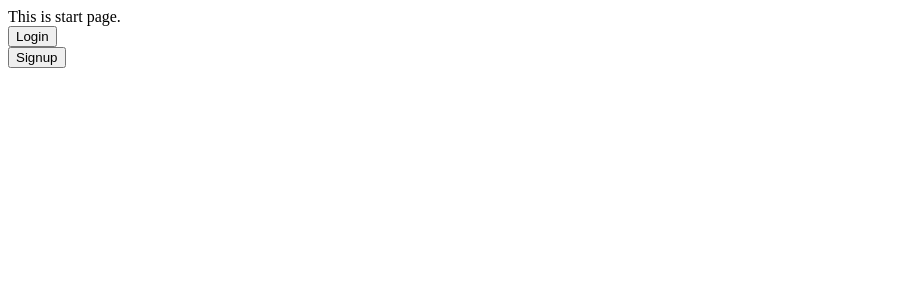
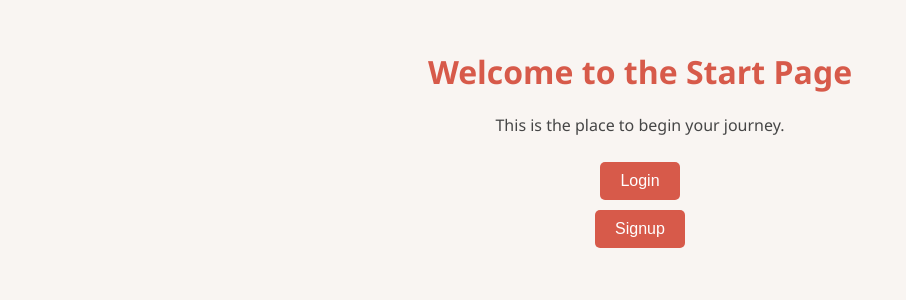
Before and after one commit to Zhu-Lifeng/Cloud-Computing-miniproject, a Python web app: template MainProject/templates/start.html in a window 1280 px wide. Shown: the top 300 px of the page, without its empty margins (0-906 px from the left). Run offline with Jinja, Linux system fonts and the light colour scheme; the template is opened without the code that fills it, so the values that code supplies are empty.

Commit message:
Update start.html

```diff
--- a/MainProject/templates/start.html
+++ b/MainProject/templates/start.html
@@ -2,10 +2,42 @@
 <html lang="en">
 <head>
     <meta charset="UTF-8">
-    <title>This is start page.</title>
+    <meta name="viewport" content="width=device-width, initial-scale=1.0">
+    <title>Welcome to the Start Page</title>
+    <style>
+        body {
+            font-family: 'Segoe UI', Tahoma, Geneva, Verdana, sans-serif;
+            background-color: #f9f5f2;
+            color: #464646;
+            text-align: center;
+            margin: 50px;
+        }
+
+        h1 {
+            color: #d75a4a;
+        }
+
+        button {
+            background-color: #d75a4a;
+            color: white;
+            padding: 10px 20px;
+            border: none;
+            border-radius: 5px;
+            cursor: pointer;
+            font-size: 16px;
+            margin-top: 10px;
+        }
+
+        button:hover {
+            background-color: #a64336;
+        }
+    </style>
 </head>
 <body>
-This is start page.
+    <h1>Welcome to the Start Page</h1>
+
+    <p>This is the place to begin your journey.</p>
+
     <form action="/login">
         <button type="submit">Login</button>
     </form>
```
Lines whose indentation alone changed are shown as unchanged.
